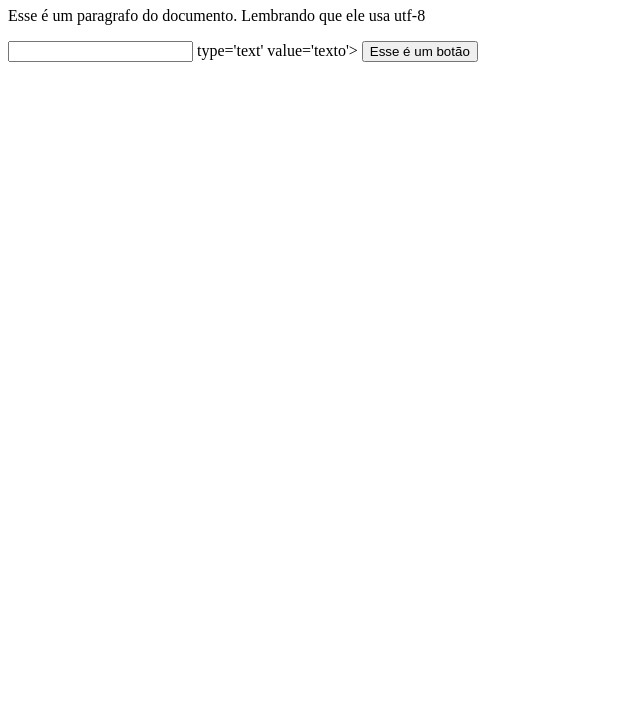
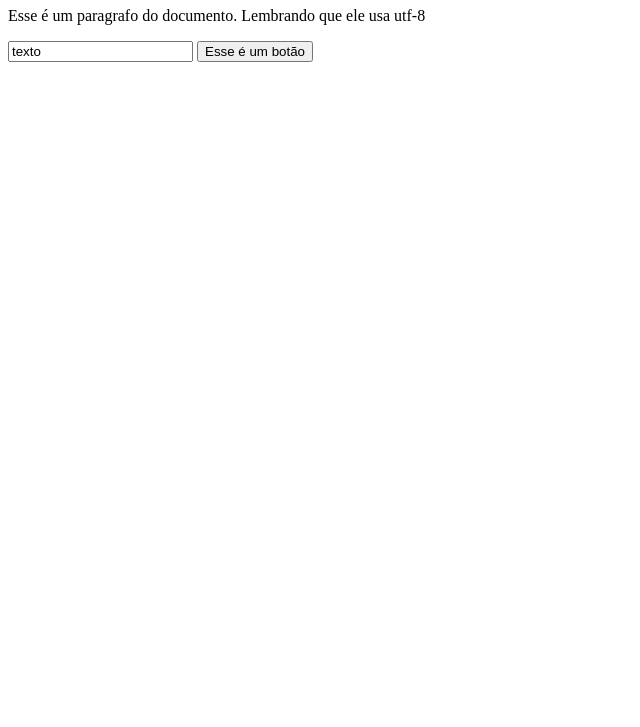
Before and after one commit to bernalourodri/desenvolvimento_web_2023_1, a plain HTML site: page aula25_04/index.html in a window 1280 px wide. Shown: the part 73-800 px from the top of the page, without its empty margins (0-640 px from the left). Drawn offline with Linux system fonts and the light colour scheme.

Commit message:
Update index.html

```diff
--- a/aula25_04/index.html
+++ b/aula25_04/index.html
@@ -7,7 +7,7 @@
     <body>
         <h1>Esse é um cabeçalho de nivel 1 - h1</h1>
         <p>Esse é um paragrafo do documento. Lembrando que ele usa utf-8</p>
-        <input> type='text' value='texto'>
+        <input type='text' value='texto'>
         <button>Esse é um botão</button>
     </body>
 </html>
```
